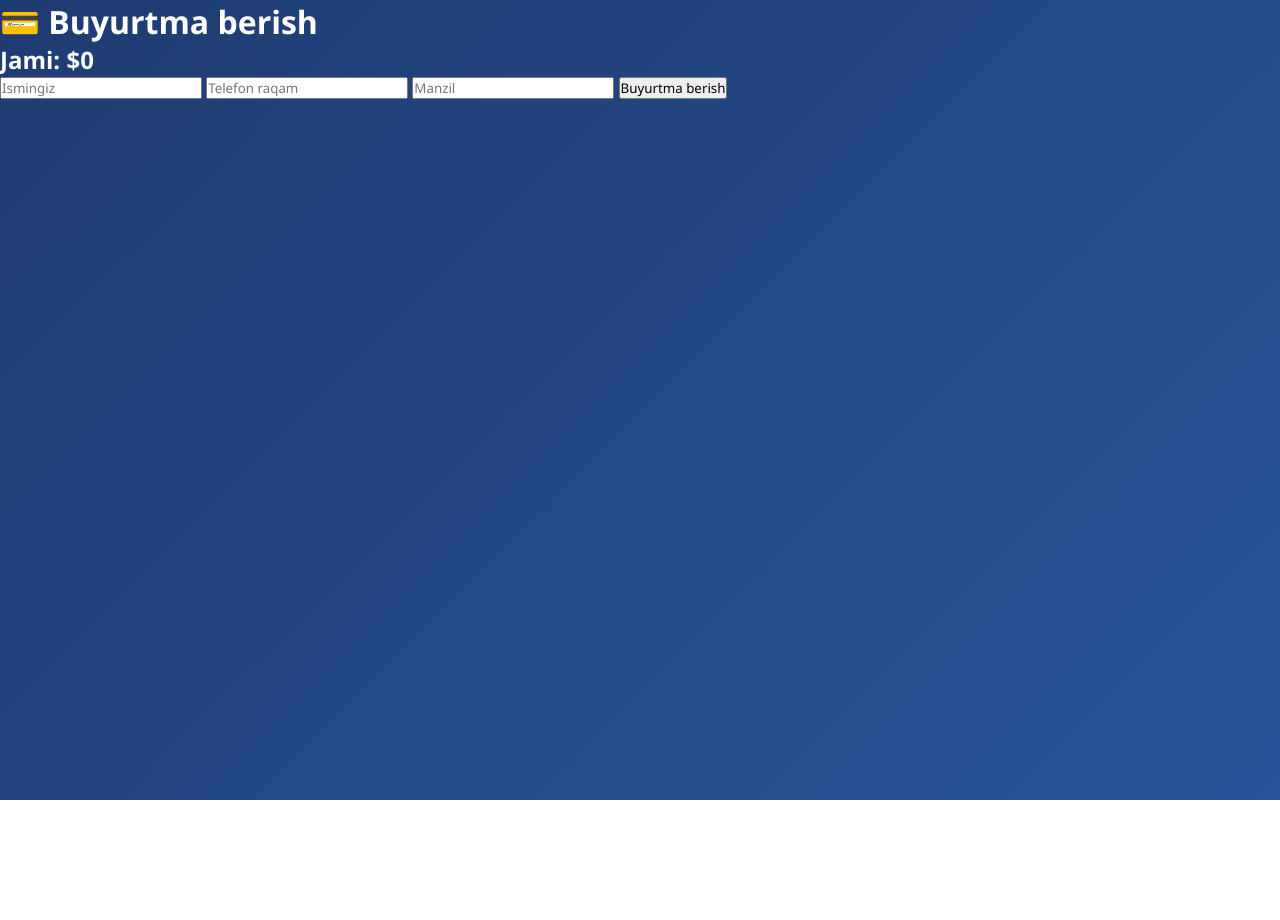
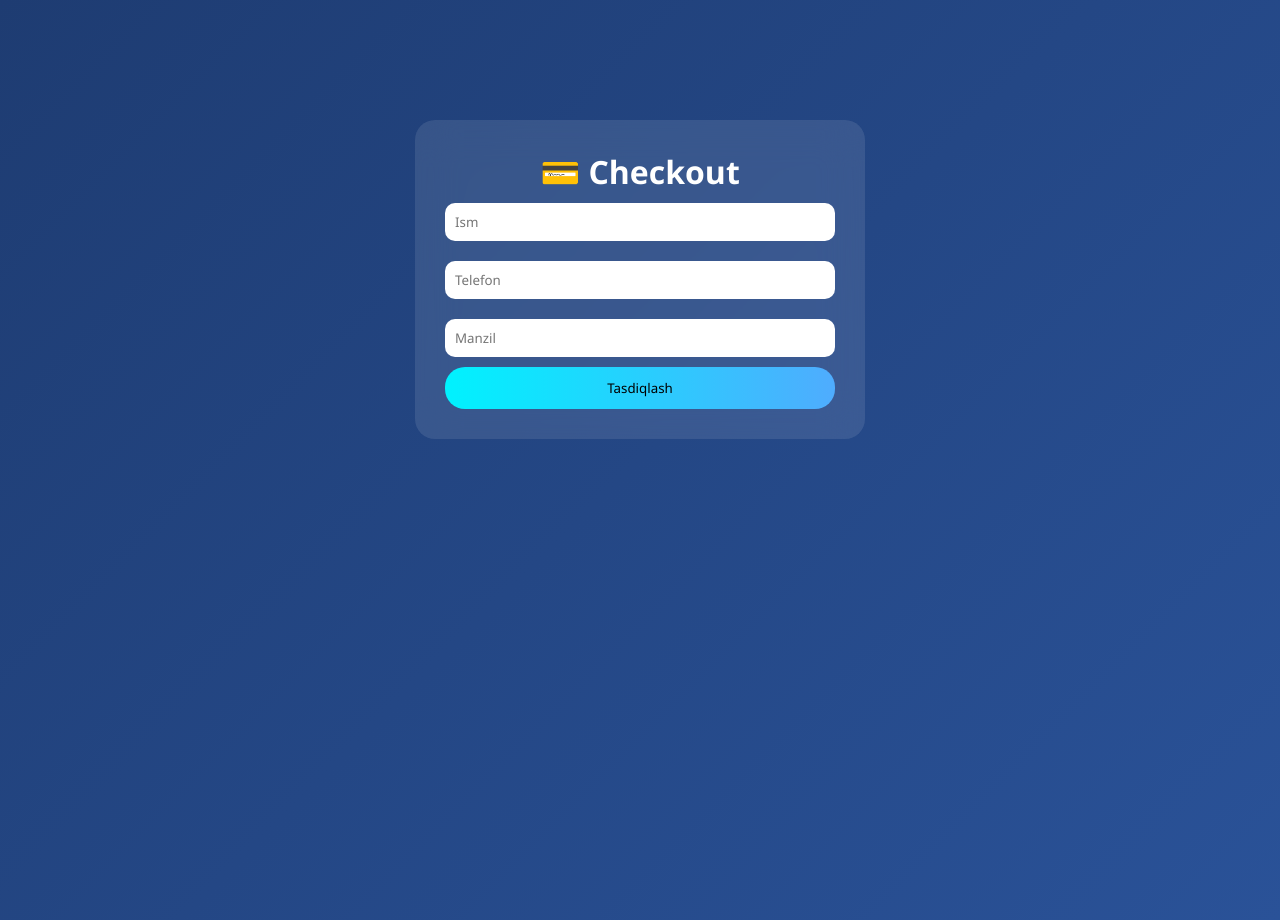
Before and after one commit to sulaymonbekaura/techno-baza, a plain HTML site: page technobaza/checkout.html in a window 1280 px wide. Before the commit the page ends 800 px from the top, so only its background shows below. Drawn offline with Linux system fonts and the light colour scheme.

Commit message:
Update checkout page layout and input labels

```diff
--- a/technobaza/checkout.html
+++ b/technobaza/checkout.html
@@ -9,40 +9,37 @@
 
 <body>
 
-<div class="checkout-container">
-    <h1>💳 Buyurtma berish</h1>
+<div class="checkout">
+    <h1>💳 Checkout</h1>
 
     <div id="orderList"></div>
     <h2 id="total"></h2>
 
     <form onsubmit="submitOrder(event)">
-        <input type="text" placeholder="Ismingiz" required>
-        <input type="text" placeholder="Telefon raqam" required>
+        <input type="text" placeholder="Ism" required>
+        <input type="text" placeholder="Telefon" required>
         <input type="text" placeholder="Manzil" required>
 
-        <button type="submit">Buyurtma berish</button>
+        <button type="submit">Tasdiqlash</button>
     </form>
 </div>
 
 <script>
 const cart = JSON.parse(localStorage.getItem("cart")) || [];
-const orderList = document.getElementById("orderList");
-const totalBox = document.getElementById("total");
-
 let total = 0;
 
-cart.forEach(item=>{
-    total += item.price;
-    orderList.innerHTML += `<p>${item.name} - $${item.price}</p>`;
+cart.forEach(i=>{
+    total += i.price;
+    orderList.innerHTML += `<p>${i.name} - $${i.price}</p>`;
 });
 
-totalBox.innerText = "Jami: $" + total;
+total.innerText = "Jami: $" + total;
 
 function submitOrder(e){
     e.preventDefault();
-    alert("✅ Buyurtma qabul qilindi!");
+    alert("Buyurtma qabul qilindi!");
     localStorage.removeItem("cart");
-    window.location.href = "index.html";
+    location.href="index.html";
 }
 </script>
 
```
